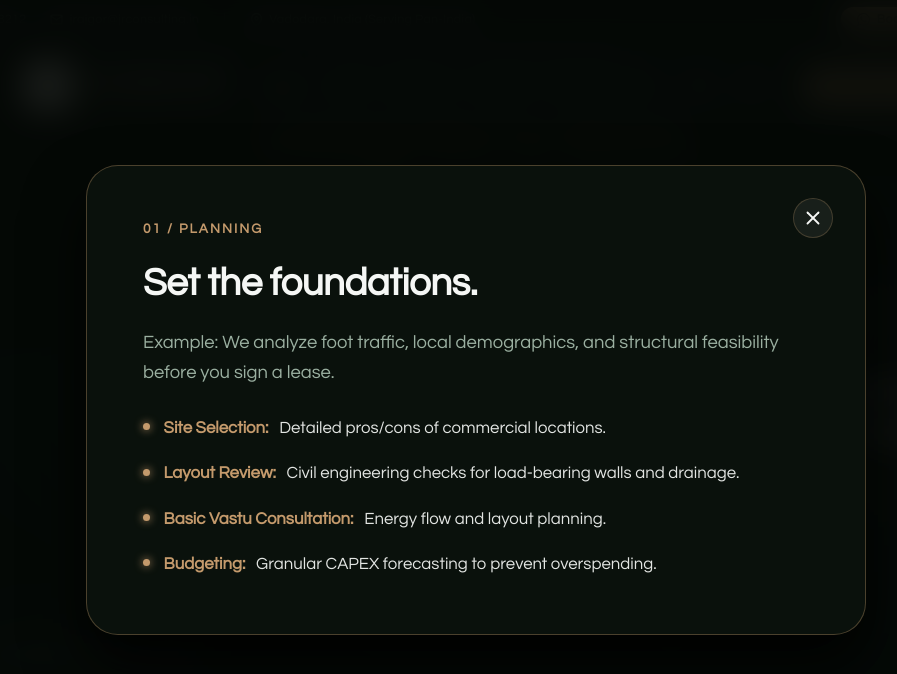
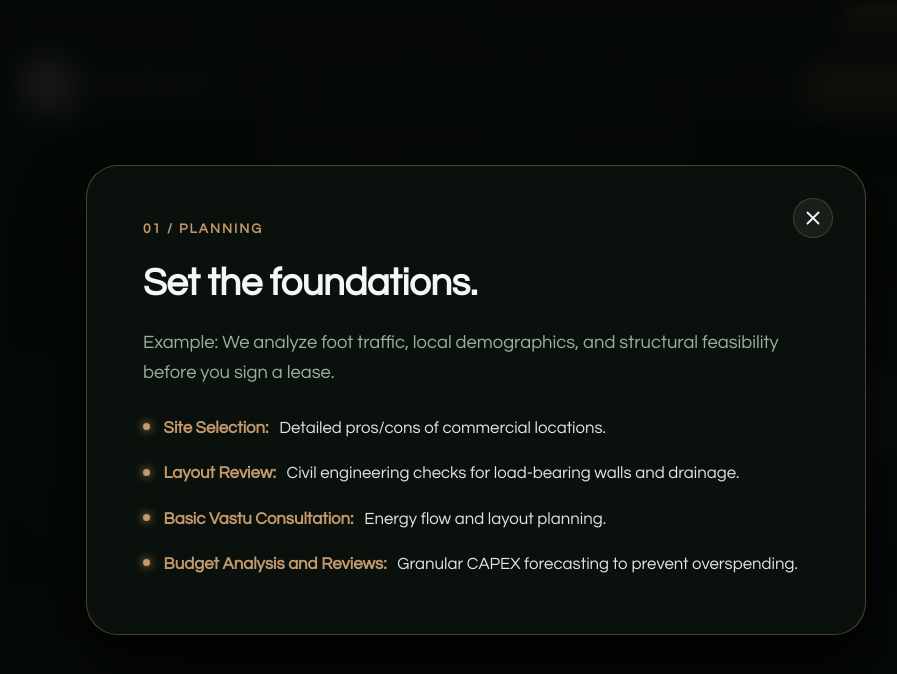
Before and after one commit to Bhargavrajput0110/JRconsultancy, a React (Vite) app in the folder client/: page / in a window 1280 px wide. Both pictures are taken after a click on the element 245 px from the left and 2453 px from the top of the page. Shown: the part 2053-2727 px from the top of the page, without its empty margins (164-1061 px from the left). Built offline with nearby package versions, Linux system fonts and the light colour scheme.

Commit message:
feat: replace Budgeting with Budget Analysis and Reviews in Planning modal

```diff
--- a/client/src/pages/Home.tsx
+++ b/client/src/pages/Home.tsx
@@ -463,7 +463,7 @@ export default function Home() {
                       </li>
                       <li className="modal-feature-item">
                         <span className="modal-feature-dot" />
-                        <div className="modal-feature-text"><strong>Budgeting:</strong> Granular CAPEX forecasting to prevent overspending.</div>
+                        <div className="modal-feature-text"><strong>Budget Analysis and Reviews:</strong> Granular CAPEX forecasting to prevent overspending.</div>
                       </li>
                     </ul>
                   </>
```
